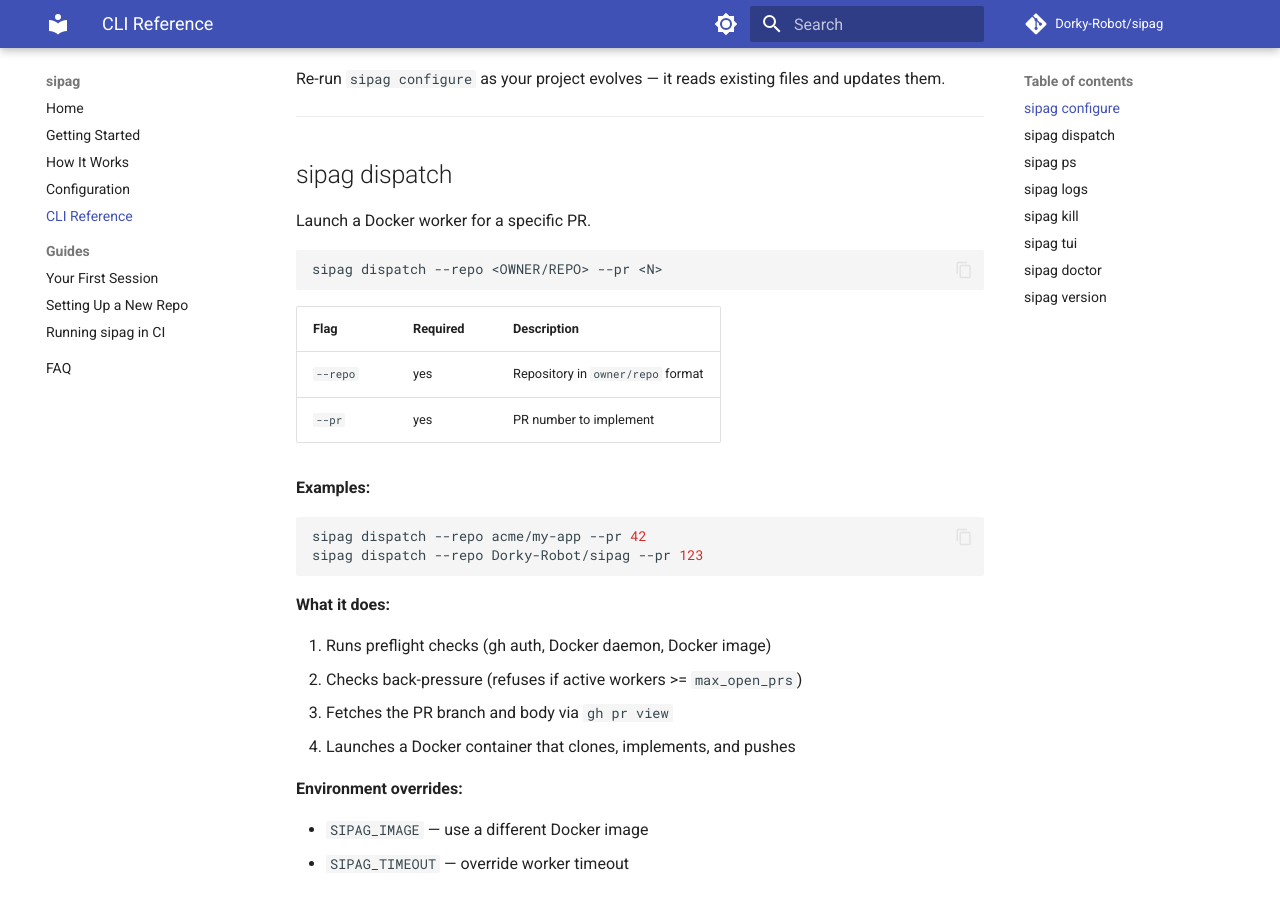
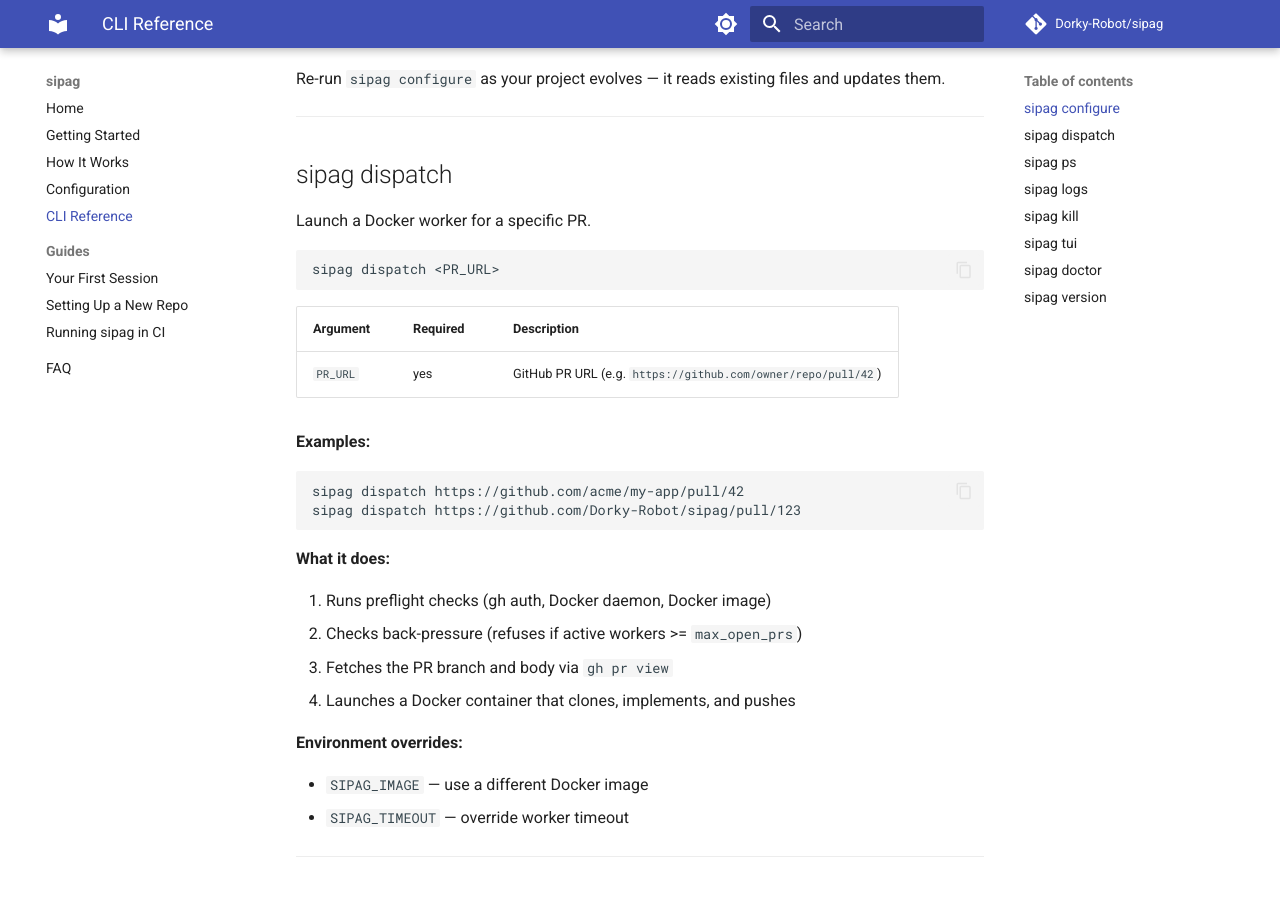
Before and after one commit to Dorky-Robot/sipag, an MkDocs documentation site: the page built from docs/cli-reference.md, in a window 1280 px wide and 900 px high, scrolled down 684 px. Built offline with MkDocs 1.6.1 and Material for MkDocs 9.7.7, drawn with Linux system fonts in a browser that asks for light colours; comment, search, counter and statistics services are not loaded.

Commit message:
simplify dispatch to accept a PR URL
Replace `sipag dispatch --repo owner/repo --pr N` with
`sipag dispatch <PR_URL>`. Parses owner/repo and PR number
from the GitHub URL directly.

````diff
--- a/docs/cli-reference.md
+++ b/docs/cli-reference.md
@@ -35,19 +35,18 @@
 Launch a Docker worker for a specific PR.
 
 ```
-sipag dispatch --repo <OWNER/REPO> --pr <N>
+sipag dispatch <PR_URL>
 ```
 
-| Flag | Required | Description |
-|------|----------|-------------|
-| `--repo` | yes | Repository in `owner/repo` format |
-| `--pr` | yes | PR number to implement |
+| Argument | Required | Description |
+|----------|----------|-------------|
+| `PR_URL` | yes | GitHub PR URL (e.g. `https://github.com/owner/repo/pull/42`) |
 
 **Examples:**
 
 ```bash
-sipag dispatch --repo acme/my-app --pr 42
-sipag dispatch --repo Dorky-Robot/sipag --pr 123
+sipag dispatch https://github.com/acme/my-app/pull/42
+sipag dispatch https://github.com/Dorky-Robot/sipag/pull/123
 ```
 
 **What it does:**
````
Also changed, not shown: CLAUDE.md (+1 -2 lines), README.md (+3 -4 lines), docs/getting-started.md (+2 -2 lines), docs/how-it-works.md (+2 -2 lines), docs/index.md (+1 -1 lines), 2 other files.
